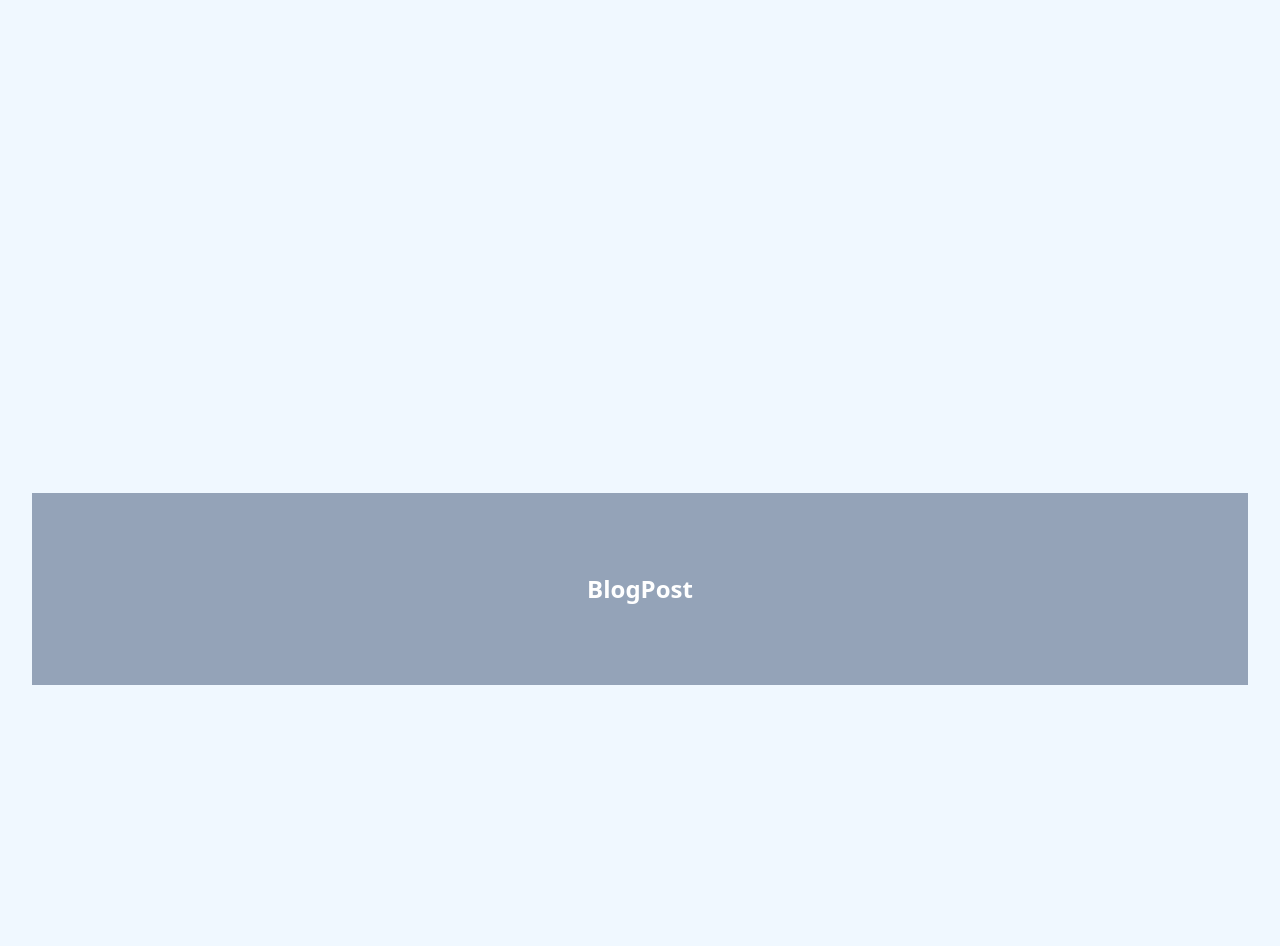
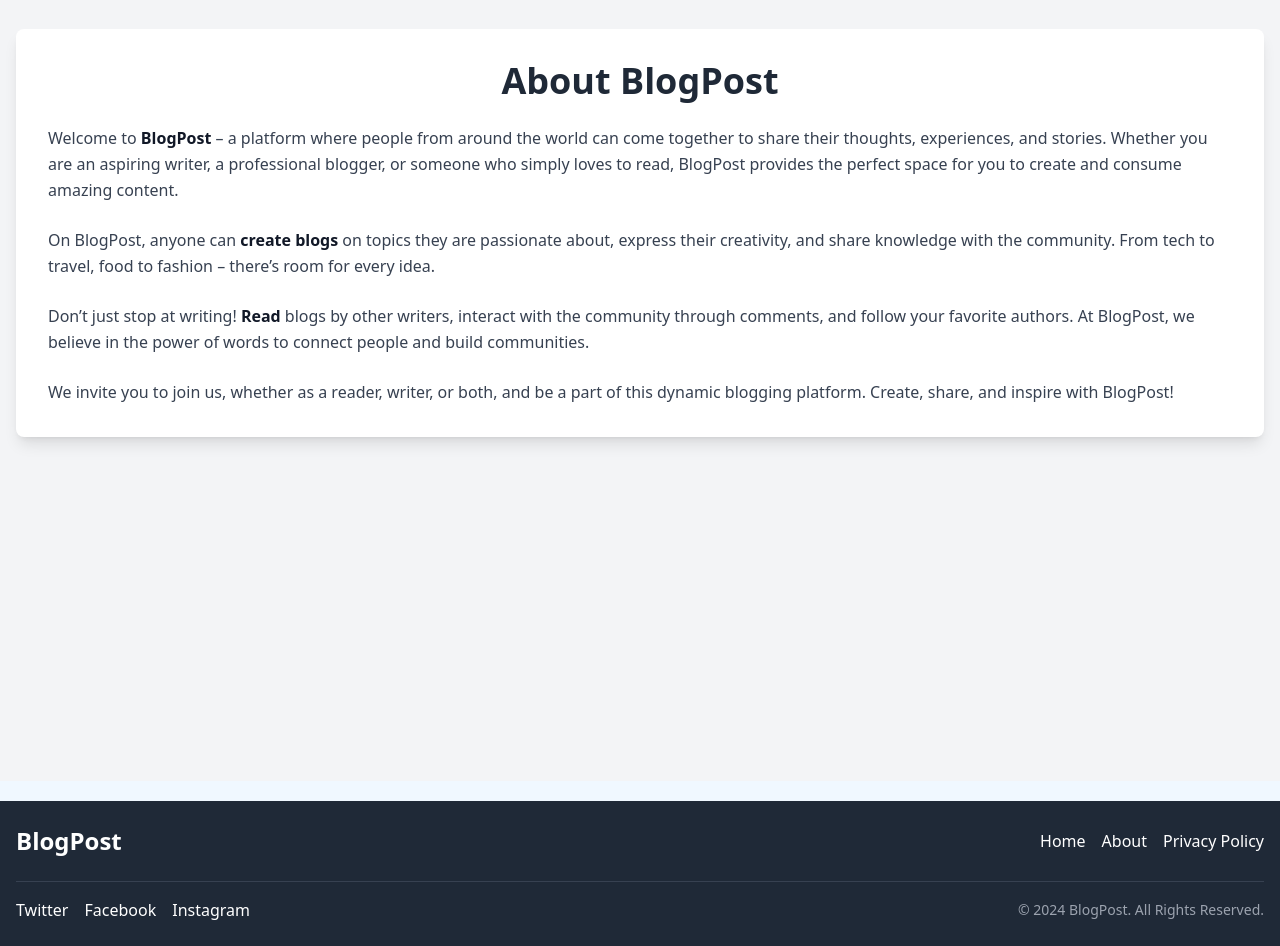
Before and after one commit to Arpit-Verma-2003/fullStackBlogWeb, a React (Vite) app in the folder frontend/: page /about in a window 1280 px wide. Before the commit this address had no page. Shown: the part 140-1086 px from the top of the page. Before the commit the page ends 857 px from the top, so only its background shows below. Built offline with nearby package versions, Linux system fonts and the light colour scheme.

Commit message:
only user login left

```diff
--- a/frontend/src/App.css
+++ b/frontend/src/App.css
@@ -1,7 +1,7 @@
 #root {
-  max-width: 1280px;
+  /* max-width: 1280px; */
   margin: 0 auto;
-  padding: 2rem;
+  /* padding: 2rem; */
 }
 body{
   background-color:aliceblue;
--- a/frontend/src/App.jsx
+++ b/frontend/src/App.jsx
@@ -5,6 +5,9 @@ import Home from './pages/Home';
 import Blog from './pages/Blog';
 import Createblog from './pages/Createblog';
 import Nopage from './components/Nopage';
+import Policy from './pages/Policy';
+import About from './pages/About';
+import Register from './pages/Register';
 function App() {
 
   return (
@@ -15,6 +18,9 @@ function App() {
             <Route path='/' element={<Home/>}></Route>
             <Route path='/blog/:id' element={<Blog/>}></Route>
             <Route path='/create' element={<Createblog/>}></Route>
+            <Route path='/about' element={<About/>}></Route>
+            <Route path='/privacy-policy' element={<Policy/>}></Route>
+            <Route path='/register' element={<Register/>}></Route>
             <Route path='*' element={<Nopage/>}></Route>
           </Route>
         </Routes>
--- a/frontend/src/components/Blogcard.jsx
+++ b/frontend/src/components/Blogcard.jsx
@@ -16,5 +16,4 @@ const Blogcard = ({blogData}) => {
     </div>
   )
 }
-
 export default Blogcard
--- /dev/null
+++ b/frontend/src/components/Footer.jsx
@@ -0,0 +1,31 @@
+import React from 'react';
+import { Link } from 'react-router-dom';
+
+const Footer = () => {
+  return (
+    <footer className="bg-gray-800 text-white py-6 ">
+      <div className="container mx-auto px-4">
+        <div className="flex flex-col md:flex-row justify-between items-center mb-6">
+          <div className="mb-4 md:mb-0">
+            <h2 className="text-2xl font-bold">BlogPost</h2>
+          </div>
+          <div className="flex space-x-4">
+            <Link to="/" className="hover:underline">Home</Link>
+            <Link to="/about" className="hover:underline">About</Link>
+            <Link to="/privacy-policy" className="hover:underline">Privacy Policy</Link>
+          </div>
+        </div>
+        <div className="flex flex-col md:flex-row justify-between items-center border-t border-gray-700 pt-4">
+          <div className="flex space-x-4 mb-4 md:mb-0">
+            <a href="https://twitter.com" className="hover:text-gray-400">Twitter</a>
+            <a href="https://facebook.com" className="hover:text-gray-400">Facebook</a>
+            <a href="https://instagram.com" className="hover:text-gray-400">Instagram</a>
+          </div>
+          <p className="text-sm text-gray-400">© 2024 BlogPost. All Rights Reserved.</p>
+        </div>
+      </div>
+    </footer>
+  );
+};
+
+export default Footer;
--- /dev/null
+++ b/frontend/src/pages/About.jsx
@@ -0,0 +1,34 @@
+// src/pages/About.js
+import React from 'react';
+
+const About = () => {
+  return (
+    <div className="min-h-screen bg-gray-100 py-12">
+      <div className="container mx-auto px-4">
+        {/* About Section */}
+        <div className="bg-white p-8 shadow-lg rounded-lg">
+          <h1 className="text-4xl font-bold text-gray-800 mb-6 text-center">About BlogPost</h1>
+
+          <p className="text-gray-700 leading-relaxed mb-6">
+            Welcome to <span className="font-semibold text-gray-900">BlogPost</span> – a platform where people from around the world can come together to share their thoughts, experiences, and stories.
+            Whether you are an aspiring writer, a professional blogger, or someone who simply loves to read, BlogPost provides the perfect space for you to create and consume amazing content.
+          </p>
+
+          <p className="text-gray-700 leading-relaxed mb-6">
+            On BlogPost, anyone can <span className="font-semibold text-gray-900">create blogs</span> on topics they are passionate about, express their creativity, and share knowledge with the community. From tech to travel, food to fashion – there’s room for every idea.
+          </p>
+
+          <p className="text-gray-700 leading-relaxed mb-6">
+            Don’t just stop at writing! <span className="font-semibold text-gray-900">Read</span> blogs by other writers, interact with the community through comments, and follow your favorite authors. At BlogPost, we believe in the power of words to connect people and build communities.
+          </p>
+
+          <p className="text-gray-700 leading-relaxed">
+            We invite you to join us, whether as a reader, writer, or both, and be a part of this dynamic blogging platform. Create, share, and inspire with BlogPost!
+          </p>
+        </div>
+      </div>
+    </div>
+  );
+};
+
+export default About;
--- a/frontend/src/pages/Blog.jsx
+++ b/frontend/src/pages/Blog.jsx
@@ -16,16 +16,15 @@ const Blog = () => {
   },[]);
   console.log(blog);
   return (
-    <div className='flex justify-center '>
+    <div className='flex justify-center items-center'>
         {blog && <div className='flex flex-col w-[70%] overflow-hidden'>
             <h1 className='mt-1 text-3xl font-extrabold'>{blog.title}</h1>
             <div className='flex my-4 items-center font-semibold'>
                 <small>{dateFormat(blog.createdon,"dddd, mmmm dS, yyyy, h:MM TT")} |&nbsp;</small>
                 <small>Author : {blog.author}</small>
             </div>
-            <div className='w-[800px] h-[500px] flex justify-center'>
-              <img className='rounded-lg object-scale-down' src={apiUrl+blog.image} alt="photo_lorem" />
-            </div>
+              <img className='rounded-lg object-scale-down max-w-full max-h-full w-[800px] h-[500px]' src={apiUrl+blog.image} alt="photo_lorem" />
+
             <div className='justify-start mt-5'>
               {parse(blog.post)}
             </div>
--- a/frontend/src/pages/Home.jsx
+++ b/frontend/src/pages/Home.jsx
@@ -23,13 +23,11 @@ const Home = () => {
   },[searchParams]);
   return (
     <>
-      <Link to='/blog'>
         <div className='grid sm:grid-cols-2 md:grid-cols-3 gap-3'>
           {blogs && blogs.map((x,i)=>{
             return <Blogcard key={i} blogData = {x}/>
           })}
         </div>
-        </Link>
     </>
   )
 }
--- a/frontend/src/pages/Layout.jsx
+++ b/frontend/src/pages/Layout.jsx
@@ -1,5 +1,6 @@
 import React from 'react'
 import { Link, Outlet } from 'react-router-dom'
+import Footer from '../components/Footer'
 const Layout = () => {
   const menu = [
     {text:'Trending',path:'/'},
@@ -8,9 +9,9 @@ const Layout = () => {
     {text:'Politics',path:'/'}
   ]
   return (
-    <div>
+    <>
       {/* header */}
-      <div className="border-b">
+      <div className="border-b p-5">
         <div className="container flex pb-5 justify-between">
          <Link to='/'><span className='font-extrabold text-2xl'>BlogPost</span></Link>
           <div className="flex">
@@ -26,18 +27,13 @@ const Layout = () => {
         </div>
       </div>
       {/* body */}
-      <div className="flex mx-auto">
-        <div className='my-5 min-h-[500px] w-full'>
+      <div className="flex mx-auto justify-center">
+        <div className='my-5 min-h-[500px] w-[1280px]'>
           <Outlet></Outlet>
         </div>
       </div>
-      {/* footer */}
-      <div className='flex bg-slate-400'>
-        <div className='justify-center items-center flex mx-auto p-20'>
-          <h3 className='text-white text-2xl'>BlogPost</h3>
-        </div>
-      </div>
-    </div>
+      <Footer/>
+    </>
   )
 }
 
--- /dev/null
+++ b/frontend/src/pages/Policy.jsx
@@ -0,0 +1,9 @@
+import React from 'react'
+
+const Policy = () => {
+  return (
+    <div>Policy</div>
+  )
+}
+
+export default Policy
--- /dev/null
+++ b/frontend/src/pages/Register.jsx
@@ -0,0 +1,9 @@
+import React from 'react'
+
+const Register = () => {
+  return (
+    <div>Register</div>
+  )
+}
+
+export default Register
```
